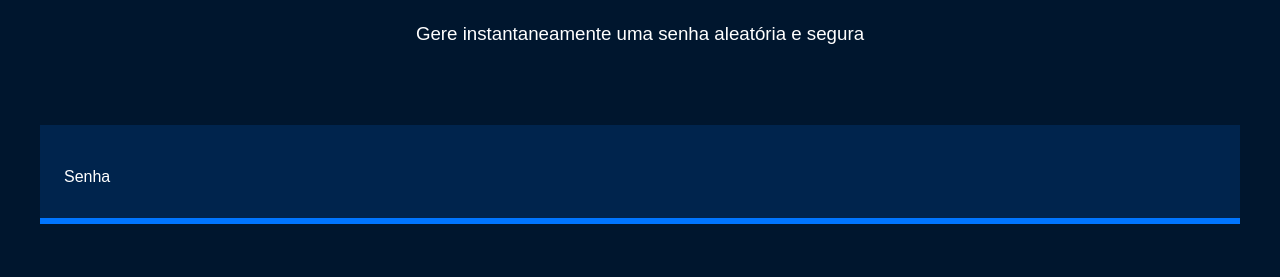
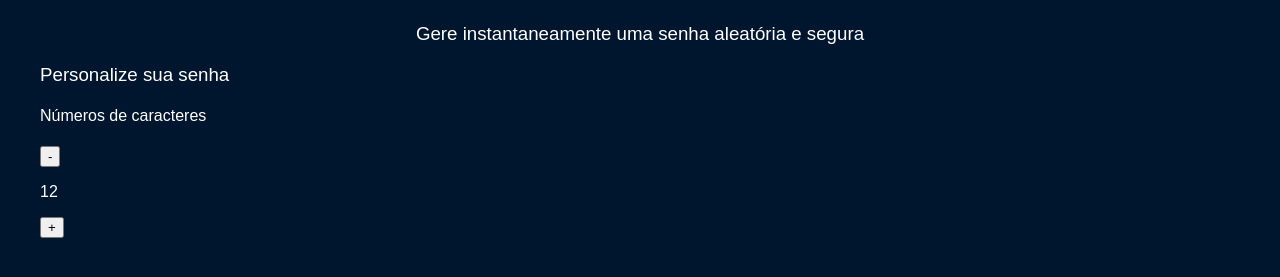
Before and after one commit to gravagabriel/senhas_hacks, a plain HTML site: page Index.html in a window 1280 px wide. Shown: the part 165-442 px from the top of the page. Drawn offline with Linux system fonts and the light colour scheme; a web font is replaced by a local one.

Commit message:
Add files via upload

```diff
--- a/Index.html
+++ b/Index.html
@@ -13,9 +13,19 @@
             <h2 class="titulo-principal">Senhas Hacks</h2>
             <h3 class="titulo secundario">Gere instantaneamente uma senha aleatória e segura</h3>
         </div>
-        <div class="conteudo-senha">
-            <label for="senha">Senha</label>
-            <imput name="senha" type="text" id="campo-senha">
+        <div class="parametro">
+            <h3 class="parametro-titulo">Personalize sua senha</h3>
+            <div class="parametro-coluna__senha">
+                <div class="parametro-senha">
+                    <h4 class="parametro-senha__titulo">Números de caracteres</h4>
+                    <div class="parametros-senha-botoes">
+                        <button class="parametro-senha__botao">-</button>
+                        <p class="parametro-senha__texto">12</p>
+                        <button class="parametro-senha__botao">+</button>
+                    </div>
+                </div>
+                <div class="parametro-senha"></div>
+            </div>
         </div>
     </section>
 </html>
```
